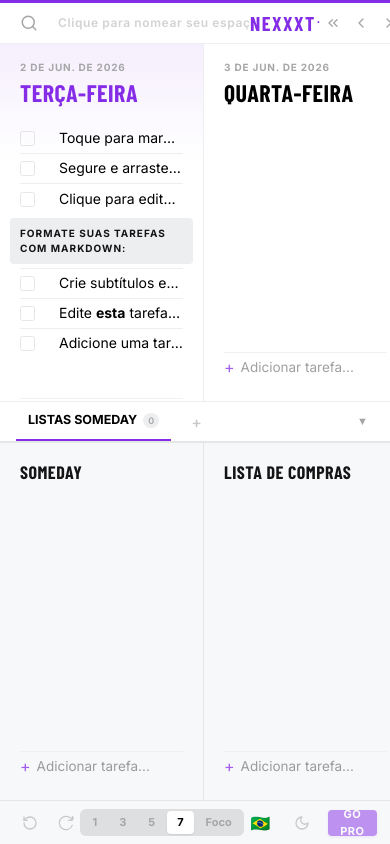
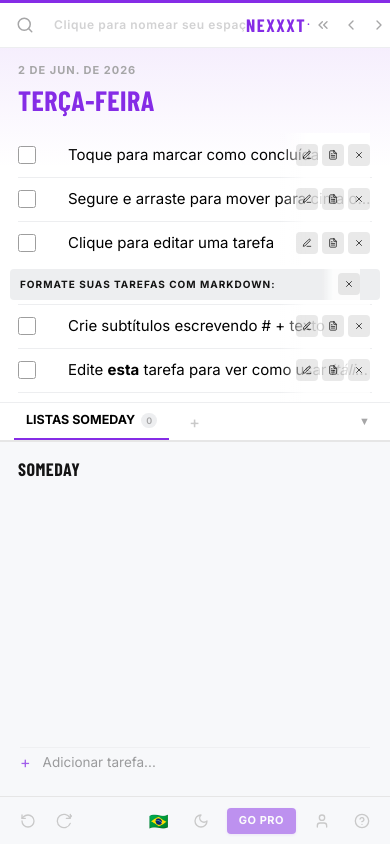
Before and after one commit to alexmeirelles/minima_list, a Next.js app: page / in a window 390 px wide. Built offline with nearby package versions, Linux system fonts and the light colour scheme; a web font is replaced by a local one.

Commit message:
feat(mobile): adapt layout for mobile with 1-day swipe view, touch targets, and touch gestures

```diff
--- a/src/app/globals.css
+++ b/src/app/globals.css
@@ -956,3 +956,113 @@ body {
 .animate-bounce-subtle {
   animation: bounceSubtle 1.8s infinite ease-in-out;
 }
+
+/* ==========================================================================
+   MOBILE LAYOUT (TeuxDeux Mobile Experience)
+   ========================================================================== */
+@media (max-width: 640px) {
+  .app-layout {
+    height: calc(100dvh - 48px - 48px);
+  }
+
+  .app-header {
+    height: 48px;
+    padding: 0 12px;
+  }
+
+  .header-logo {
+    font-size: 18px;
+  }
+
+  .calendar-section {
+    width: 100vw;
+    overflow-x: hidden;
+  }
+
+  .calendar-grid {
+    width: 100%;
+  }
+
+  .todo {
+    width: 100vw;
+    min-width: 100vw;
+    border-right: none;
+  }
+
+  .todo__header {
+    padding: 14px 18px 8px 18px;
+  }
+
+  .todo__title {
+    font-size: 28px;
+    letter-spacing: 0.5px;
+  }
+
+  .todo__date {
+    font-size: 11px;
+    letter-spacing: 1px;
+  }
+
+  .todo__list-item {
+    height: 44px; /* Touch-friendly tap target */
+    padding: 0 18px;
+  }
+
+  .todo-content {
+    gap: 12px;
+  }
+
+  .todo-content__text {
+    font-size: 15px;
+  }
+
+  .todo__checkbox {
+    width: 18px;
+    height: 18px;
+    opacity: 0.7; /* Discoverable on touch without requiring mouse hover */
+  }
+
+  /* Keep action buttons accessible on mobile */
+  .todo-buttons {
+    opacity: 0.85 !important;
+  }
+
+  .todo-buttons__button {
+    padding: 6px;
+  }
+
+  /* Hide desktop segmented control on mobile */
+  .ui-segmented-control {
+    display: none;
+  }
+
+  /* Mobile footer */
+  .app-footer {
+    height: 48px;
+    padding: 0 14px;
+  }
+
+  .app-footer-toolbar {
+    width: 100%;
+    justify-content: space-between;
+  }
+
+  .someday-toolbar {
+    padding: 0 14px;
+    height: 38px;
+  }
+
+  .someday-lists-grid {
+    display: flex;
+    overflow-x: auto;
+    scroll-snap-type: x mandatory;
+    -webkit-overflow-scrolling: touch;
+  }
+
+  .someday-lists-grid .todo {
+    width: 100vw;
+    min-width: 100vw;
+    scroll-snap-align: start;
+    border-right: none;
+  }
+}
--- a/src/app/page.tsx
+++ b/src/app/page.tsx
@@ -154,11 +154,37 @@ export default function Home() {
     })
   );
 
-  // Generate displayed days: the view is centered on `viewDate` (today by default),
-  // shown as the FIRST column, followed by the next days (TeuxDeux behaviour).
+  // Detect mobile viewport (width <= 640px)
+  const [isMobile, setIsMobile] = useState(false);
+  useEffect(() => {
+    const checkMobile = () => {
+      setIsMobile(window.innerWidth <= 640);
+    };
+    checkMobile();
+    window.addEventListener('resize', checkMobile);
+    return () => window.removeEventListener('resize', checkMobile);
+  }, []);
+
+  // Mobile horizontal swipe between days
+  const [calendarTouchStart, setCalendarTouchStart] = useState<number | null>(null);
+  const handleCalendarTouchStart = (e: React.TouchEvent) => {
+    setCalendarTouchStart(e.targetTouches[0].clientX);
+  };
+  const handleCalendarTouchEnd = (e: React.TouchEvent) => {
+    if (calendarTouchStart === null) return;
+    const endX = e.changedTouches[0].clientX;
+    const deltaX = endX - calendarTouchStart;
+    if (deltaX < -50) {
+      navigateDays(1);
+    } else if (deltaX > 50) {
+      navigateDays(-1);
+    }
+    setCalendarTouchStart(null);
+  };
+
+  // Generate displayed days: single day on mobile or focus mode, multi-day horizon on desktop
   const displayedDays = useMemo(() => {
-    // Focus Mode displays only the current viewDate
-    if (inFocusMode) {
+    if (inFocusMode || isMobile) {
       return [viewDate];
     }
 
@@ -170,7 +196,7 @@ export default function Home() {
       daysList.push(d);
     }
     return daysList;
-  }, [viewDate, gridColumnSize, inFocusMode]);
+  }, [viewDate, gridColumnSize, inFocusMode, isMobile]);
 
   // Is the leftmost displayed day today? (controls the HOJE button visibility)
   const isViewingToday = useMemo(() => {
@@ -493,7 +519,11 @@ export default function Home() {
         <div className="app-layout">
 
           {/* CALENDAR SECTION (TOP HALF) */}
-          <section className="calendar-section">
+          <section
+            className="calendar-section"
+            onTouchStart={handleCalendarTouchStart}
+            onTouchEnd={handleCalendarTouchEnd}
+          >
             <div
               key={displayedDays[0]?.toISOString()}
               className={`calendar-grid min-w-full calendar-slide-${slideDir}`}
```
